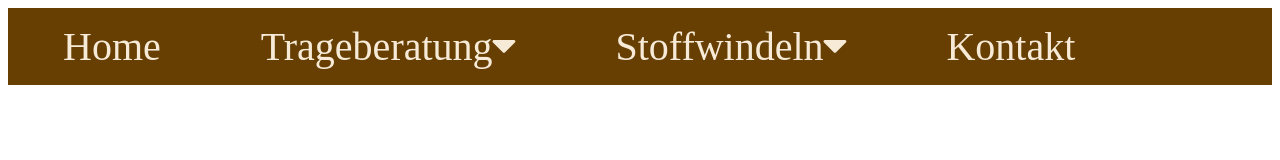
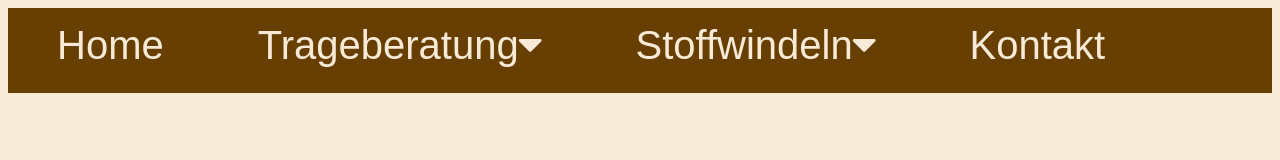
Before and after one commit to ele-elly/ele-elly.github.io, a plain HTML site: page prova1.html in a window 1280 px wide. Drawn offline with Linux system fonts and the light colour scheme; a web font is replaced by a local one.

Commit message:
Update prova1.html

```diff
--- a/prova1.html
+++ b/prova1.html
@@ -2,7 +2,7 @@
 <html>
 <head>
 
-    <link rel="stylesheet" type="text/css"href="prova.css"/>
+    <link rel="stylesheet" type="text/css"href="layout.css"/>
     <link rel="stylesheet" href="https://cdnjs.cloudflare.com/ajax/libs/font-awesome/4.7.0/css/font-awesome.min.css">
     <script src="function.js"></script>
 
```
